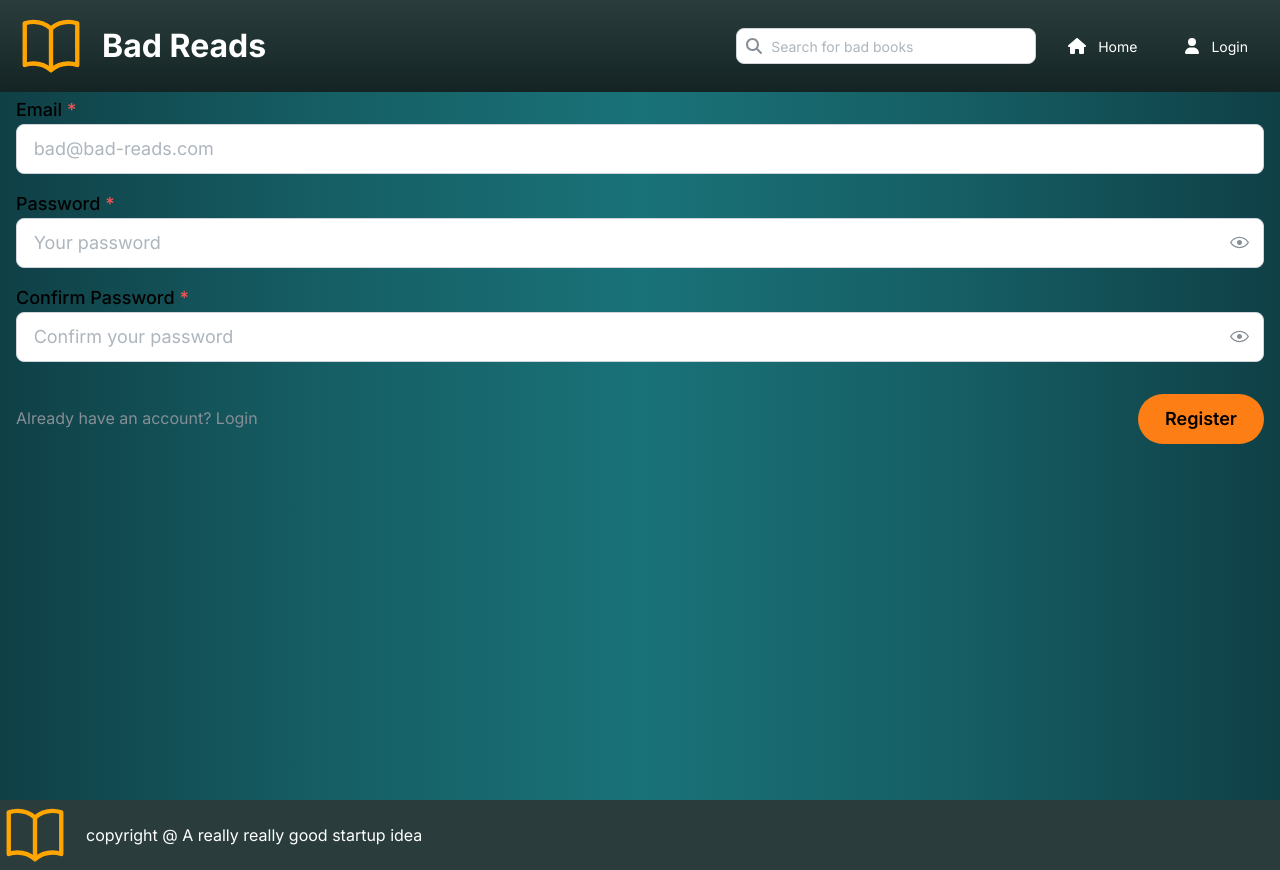
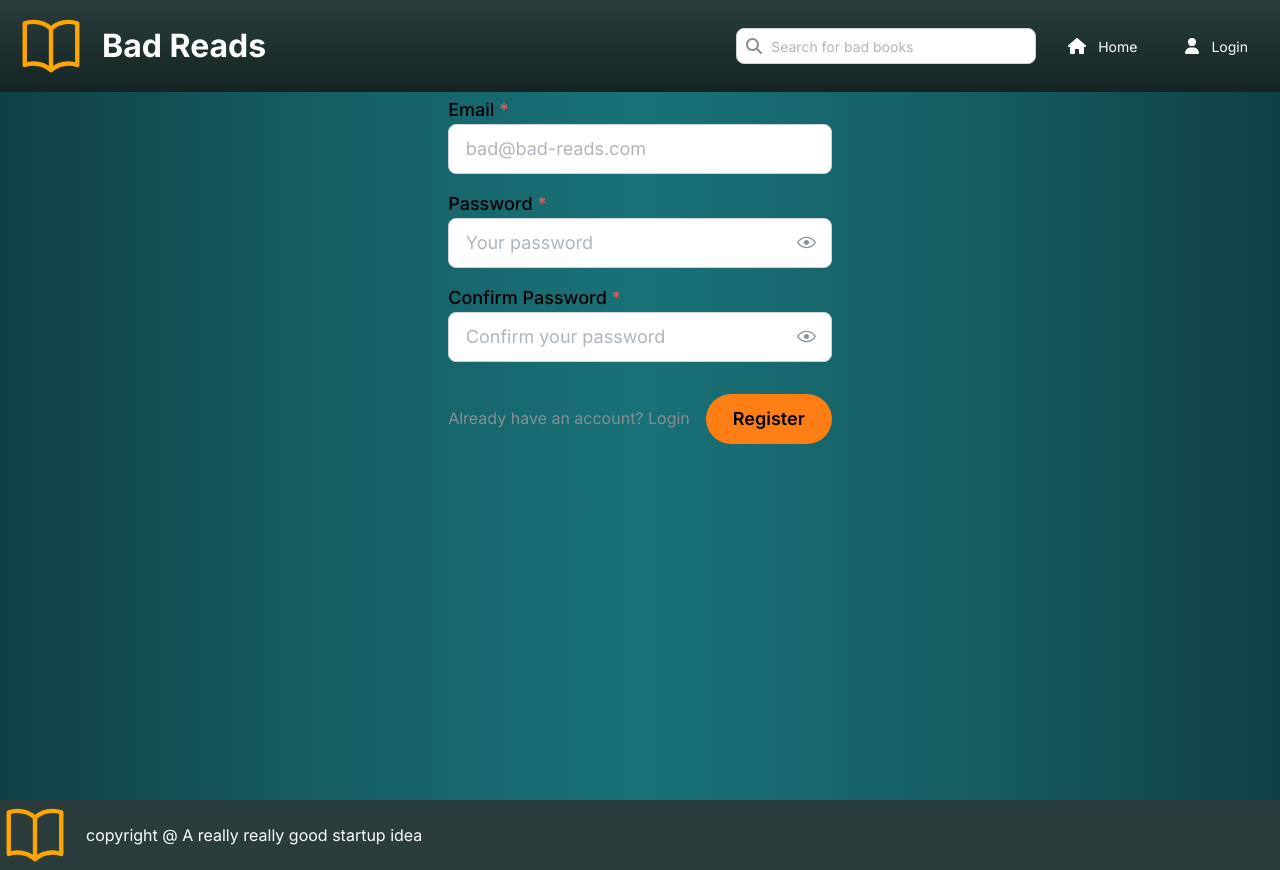
Before and after one commit to DTomusk/bad-reads, a React (Vite) app in the folder ui/: page /register in a window 1280 px wide. Built offline with nearby package versions, Linux system fonts and the light colour scheme; no server answers.

Commit message:
Extract out auth form to be used both by register and login

```diff
--- /dev/null
+++ b/ui/src/components/AuthForm.tsx
@@ -0,0 +1,99 @@
+import {
+  Stack,
+  TextInput,
+  PasswordInput,
+  Button,
+  Group,
+  Anchor,
+} from "@mantine/core";
+import { useForm } from "@mantine/form";
+import { useNavigate } from "react-router-dom";
+
+interface FormField {
+  name: string;
+  label: string;
+  placeholder: string;
+  type: "text" | "password";
+  validation?: (value: string, values?: Record<string, string>) => string | null;
+}
+
+interface AuthFormProps {
+  fields: FormField[];
+  submitLabel: string;
+  alternateLabel: string;
+  alternatePath: string;
+  onSubmit: (values: Record<string, string>) => void;
+  isPending: boolean;
+}
+
+export default function AuthForm({
+  fields,
+  submitLabel,
+  alternateLabel,
+  alternatePath,
+  onSubmit,
+  isPending,
+}: AuthFormProps) {
+  const navigate = useNavigate();
+
+  const form = useForm({
+    initialValues: fields.reduce((acc, field) => ({ ...acc, [field.name]: "" }), {} as Record<string, string>),
+    validate: fields.reduce(
+      (acc, field) => ({
+        ...acc,
+        [field.name]: field.validation || (() => null),
+      }),
+      {} as Record<string, (value: string, values?: Record<string, string>) => string | null>
+    ),
+  });
+
+  const handleSubmit = (values: Record<string, string>) => {
+    onSubmit(values);
+  };
+
+  return (
+    <form onSubmit={form.onSubmit(handleSubmit)}>
+      <Stack>
+        {fields.map((field) => {
+          const InputComponent = field.type === "password" ? PasswordInput : TextInput;
+          return (
+            <InputComponent
+              key={field.name}
+              required
+              label={field.label}
+              placeholder={field.placeholder}
+              value={form.values[field.name]}
+              onChange={(event) =>
+                form.setFieldValue(field.name, event.currentTarget.value)
+              }
+              error={form.errors[field.name]}
+              radius="md"
+              size="lg"
+            />
+          );
+        })}
+      </Stack>
+
+      <Group justify="space-between" mt="xl">
+        <Anchor
+          component="button"
+          type="button"
+          c="dimmed"
+          onClick={() => navigate(alternatePath)}
+          size="md"
+        >
+          {alternateLabel}
+        </Anchor>
+        <Button
+          type="submit"
+          radius="xl"
+          size="lg"
+          color="orange"
+          loading={isPending}
+        >
+          {submitLabel}
+        </Button>
+      </Group>
+    </form>
+  );
+}
--- a/ui/src/components/Nav.tsx
+++ b/ui/src/components/Nav.tsx
@@ -5,15 +5,21 @@ import { FontAwesomeIcon } from "@fortawesome/react-fontawesome";
 import { NavLink, TextInput, Group } from "@mantine/core";
 import { useState } from "react";
 import { useNavigate } from "react-router-dom";
-
-const navigationData = [
-  { label: "Home", icon: <FontAwesomeIcon icon={faHome} />, link: "/" },
-  { label: "Login", icon: <FontAwesomeIcon icon={faUser} />, link: "/login" },
-];
+import { useAuth } from "../hooks/useAuth";
 
 export default function Nav() {
   const [searchQuery, setSearchQuery] = useState("");
   const navigate = useNavigate();
+  const isAuthenticated = useAuth();
+
+  const navigationData = [
+    { label: "Home", icon: <FontAwesomeIcon icon={faHome} />, link: "/" },
+    {
+      label: isAuthenticated ? "Account" : "Login",
+      icon: <FontAwesomeIcon icon={faUser} />,
+      link: isAuthenticated ? "/account" : "/login"
+    },
+  ];
 
   const handleKeyPress = (event: React.KeyboardEvent<HTMLInputElement>) => {
     if (event.key === 'Enter' && searchQuery.trim()) {
--- a/ui/src/pages/Login.tsx
+++ b/ui/src/pages/Login.tsx
@@ -1,36 +1,33 @@
-import {
-  Stack,
-  TextInput,
-  PasswordInput,
-  Button,
-  Group,
-  Anchor,
-  Center,
-} from "@mantine/core";
-import { useForm } from "@mantine/form";
+import { Center } from "@mantine/core";
 import { useLogin } from "../hooks/useLogin";
 import { useNavigate } from "react-router-dom";
+import AuthForm from "../components/AuthForm";
 
 export default function Login() {
   const navigate = useNavigate();
   const { mutate: login, isPending } = useLogin();
 
-  const form = useForm({
-    initialValues: {
-      email: "",
-      password: "",
+  const fields = [
+    {
+      name: "email",
+      label: "Email",
+      placeholder: "bad@bad-reads.com",
+      type: "text" as const,
+      validation: (val: string) => (/^\S+@\S+$/.test(val) ? null : "Invalid email"),
     },
-
-    validate: {
-      email: (val) => (/^\S+@\S+$/.test(val) ? null : "Invalid email"),
-      password: (val) =>
+    {
+      name: "password",
+      label: "Password",
+      placeholder: "Your password",
+      type: "password" as const,
+      validation: (val: string) =>
         val.length <= 6
           ? "Password should include at least 6 characters"
           : null,
     },
-  });
+  ];
 
-  const handleSubmit = (values: any) => {
+  const handleSubmit = (values: Record<string, string>) => {
     login(
       {
         username: values.email,
@@ -53,59 +50,14 @@ export default function Login() {
 
   return (
     <Center>
-      <form onSubmit={form.onSubmit(handleSubmit)} style={{ width: "50rem", marginTop: "2rem" }}>
-        <Stack>
-          <TextInput
-            required
-            label="Email"
-            placeholder="bad@bad-reads.com"
-            value={form.values.email}
-            onChange={(event) =>
-              form.setFieldValue("email", event.currentTarget.value)
-            }
-            error={form.errors.email && "Invalid email"}
-            radius="md"
-            size="lg"
-          />
-
-          <PasswordInput
-            required
-            label="Password"
-            placeholder="Your password"
-            value={form.values.password}
-            onChange={(event) =>
-              form.setFieldValue("password", event.currentTarget.value)
-            }
-            error={
-              form.errors.password &&
-              "Password should include at least 6 characters"
-            }
-            radius="md"
-            size="lg"
-          />
-        </Stack>
-
-        <Group justify="space-between" mt="xl">
-          <Anchor
-            component="button"
-            type="button"
-            c="dimmed"
-            onClick={() => navigate("/register")}
-            size="md"
-          >
-            Don't have an account? Register
-          </Anchor>
-          <Button
-            type="submit"
-            radius="xl"
-            size="lg"
-            color="orange"
-            loading={isPending}
-          >
-            Login
-          </Button>
-        </Group>
-      </form>
+      <AuthForm
+        fields={fields}
+        submitLabel="Login"
+        alternateLabel="Don't have an account? Register"
+        alternatePath="/register"
+        onSubmit={handleSubmit}
+        isPending={isPending}
+      />
     </Center>
   );
 }
--- a/ui/src/pages/Register.tsx
+++ b/ui/src/pages/Register.tsx
@@ -1,38 +1,41 @@
-import {
-  Stack,
-  TextInput,
-  PasswordInput,
-  Button,
-  Group,
-  Anchor,
-} from "@mantine/core";
-import { useForm } from "@mantine/form";
+import { Center } from "@mantine/core";
 import { useRegister } from "../hooks/useRegister";
 import { useNavigate } from "react-router-dom";
+import AuthForm from "../components/AuthForm";
 
 export default function Register() {
   const navigate = useNavigate();
   const { mutate: register, isPending } = useRegister();
 
-  const form = useForm({
-    initialValues: {
-      email: "",
-      password: "",
-      confirm_password: "",
+  const fields = [
+    {
+      name: "email",
+      label: "Email",
+      placeholder: "bad@bad-reads.com",
+      type: "text" as const,
+      validation: (val: string) => (/^\S+@\S+$/.test(val) ? null : "Invalid email"),
     },
-
-    validate: {
-      email: (val) => (/^\S+@\S+$/.test(val) ? null : "Invalid email"),
-      password: (val) =>
+    {
+      name: "password",
+      label: "Password",
+      placeholder: "Your password",
+      type: "password" as const,
+      validation: (val: string) =>
         val.length <= 6
           ? "Password should include at least 6 characters"
           : null,
-      confirm_password: (val, values) =>
-        val !== values.password ? "Passwords did not match" : null,
     },
-  });
+    {
+      name: "confirm_password",
+      label: "Confirm Password",
+      placeholder: "Confirm your password",
+      type: "password" as const,
+      validation: (val: string, values?: Record<string, string>) =>
+        val !== values?.password ? "Passwords did not match" : null,
+    },
+  ];
 
-  const handleSubmit = (values: any) => {
+  const handleSubmit = (values: Record<string, string>) => {
     register(
       {
         email: values.email,
@@ -54,71 +57,15 @@ export default function Register() {
   };
 
   return (
-    <form onSubmit={form.onSubmit(handleSubmit)}>
-      <Stack>
-        <TextInput
-          required
-          label="Email"
-          placeholder="bad@bad-reads.com"
-          value={form.values.email}
-          onChange={(event) =>
-            form.setFieldValue("email", event.currentTarget.value)
-          }
-          error={form.errors.email && "Invalid email"}
-          radius="md"
-          size="lg"
-        />
-
-        <PasswordInput
-          required
-          label="Password"
-          placeholder="Your password"
-          value={form.values.password}
-          onChange={(event) =>
-            form.setFieldValue("password", event.currentTarget.value)
-          }
-          error={
-            form.errors.password &&
-            "Password should include at least 6 characters"
-          }
-          radius="md"
-          size="lg"
-        />
-
-        <PasswordInput
-          required
-          label="Confirm Password"
-          placeholder="Confirm your password"
-          value={form.values.confirm_password}
-          onChange={(event) =>
-            form.setFieldValue("confirm_password", event.currentTarget.value)
-          }
-          error={form.errors.confirm_password && "Passwords did not match"}
-          radius="md"
-          size="lg"
-        />
-      </Stack>
-
-      <Group justify="space-between" mt="xl">
-        <Anchor
-          component="button"
-          type="button"
-          c="dimmed"
-          onClick={() => navigate("/login")}
-          size="md"
-        >
-          Already have an account? Login
-        </Anchor>
-        <Button
-          type="submit"
-          radius="xl"
-          size="lg"
-          color="orange"
-          loading={isPending}
-        >
-          Register
-        </Button>
-      </Group>
-    </form>
+    <Center>
+      <AuthForm
+        fields={fields}
+        submitLabel="Register"
+        alternateLabel="Already have an account? Login"
+        alternatePath="/login"
+        onSubmit={handleSubmit}
+        isPending={isPending}
+      />
+    </Center>
   );
 }
```
